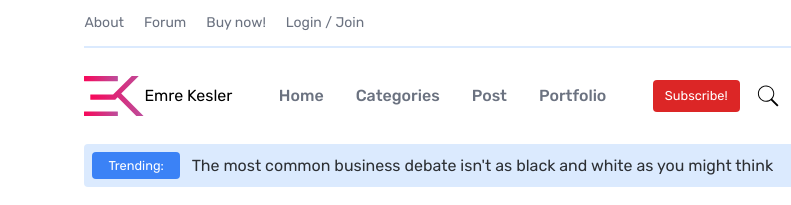
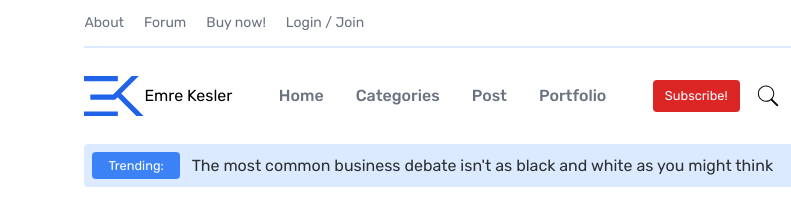
Before and after one commit to emrekesler/bulgur-twcss, a website: page src/index.html in a window 1280 px wide. Shown: the top 205 px of the page, 0-791 px from the left. Drawn offline with nearby package versions, Linux system fonts and the light colour scheme.

Commit message:
Logo change

```diff
--- a/src/index.html
+++ b/src/index.html
@@ -58,19 +58,15 @@
       <div class="h-24 flex justify-between items-center">
         <div class="flex items-center">
           <a href="https://emrekesler.com.tr">
-            <svg xmlns="http://www.w3.org/2000/svg" xmlns:xlink="http://www.w3.org/1999/xlink" viewBox="0 0 100 67.78" width="60">
-              <defs>
-                <linearGradient id="a" x1="56.44" y1="61.52" x2="0" y2="61.52" gradientTransform="matrix(1, 0, 0, -1, 0, 65.81)" gradientUnits="userSpaceOnUse">
-                  <stop offset="0" stop-color="#bc4e9c" />
-                  <stop offset="1" stop-color="#f80759" />
-                </linearGradient>
-                <linearGradient id="b" x1="56.44" y1="2.31" x2="0" y2="2.31" xlink:href="#a" />
-                <linearGradient id="c" x1="100" y1="32.05" x2="10.51" y2="32.05" xlink:href="#a" />
-              </defs>
-              <title>EKLogo2</title>
-              <path d="M56.44.46A.47.47,0,0,0,56,0H.46A.47.47,0,0,0,0,.46V8.12a.47.47,0,0,0,.46.46H56a.47.47,0,0,0,.46-.46Z" style="fill: url(#a)" />
-              <path d="M56.44,59.67a.47.47,0,0,0-.46-.46H.46a.47.47,0,0,0-.46.46v7.65a.46.46,0,0,0,.46.46H56a.46.46,0,0,0,.46-.46Z" style="fill: url(#b)" />
-              <path d="M99.92,67.32,62,29.38,91.3.17c.07-.07.12-.17.13-.17H79.57L48.44,31H11.11c-.25,0-.6.16-.6.41V39a.73.73,0,0,0,.6.6H51.62a.6.6,0,0,0,.42-.2l4-3.92L88,67.51h12C100,67.23,100,67.36,99.92,67.32Z" style="fill: url(#c)" />
+            <svg id="Layer_1" data-name="Layer 1" xmlns="http://www.w3.org/2000/svg" viewBox="0 0 397.03 269.12" width="60">
+              <title>logo</title>
+              <rect width="224.08" height="34.05" rx="1.83" style="fill: #2163e8" />
+              <rect y="235.07" width="224.08" height="34.05" rx="1.83" style="fill: #2163e8" />
+              <path
+                d="M396.57,267.71,246.06,117.06l116.3-116c.29-.3.46-.67.51-.67h-47.1l-123.56,123H44c-1,0-2.38.64-2.38,1.65v30A2.9,2.9,0,0,0,44,157.51H204.84a2.52,2.52,0,0,0,1.66-.79l15.73-15.58L349.4,268.45h47.5C396.82,267.35,396.71,267.85,396.57,267.71Z"
+                transform="translate(0.13 -0.43)"
+                style="fill: #2163e8"
+              />
             </svg>
           </a>
           <span> Emre Kesler </span>
```
Also changed, not shown: src/styles.css.
